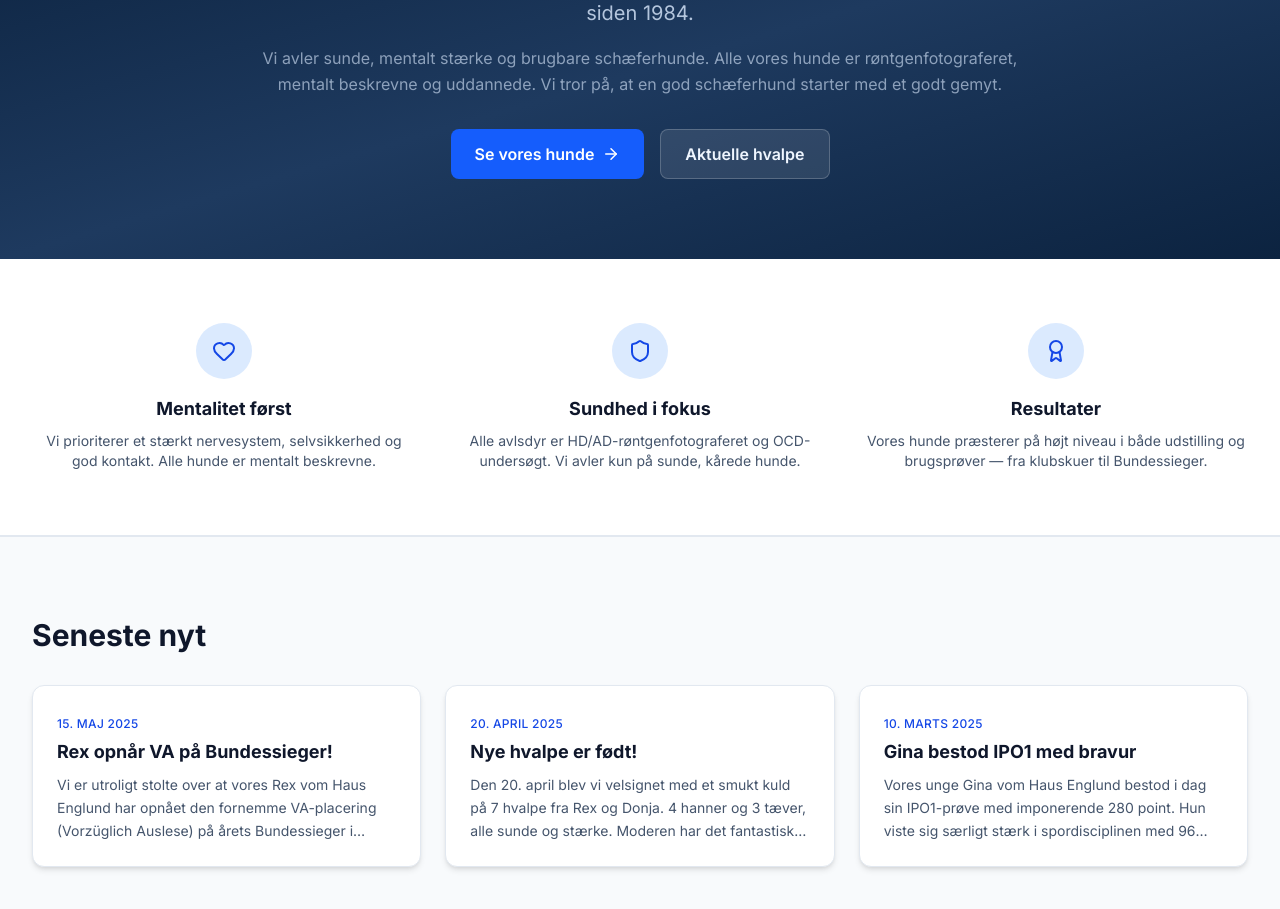
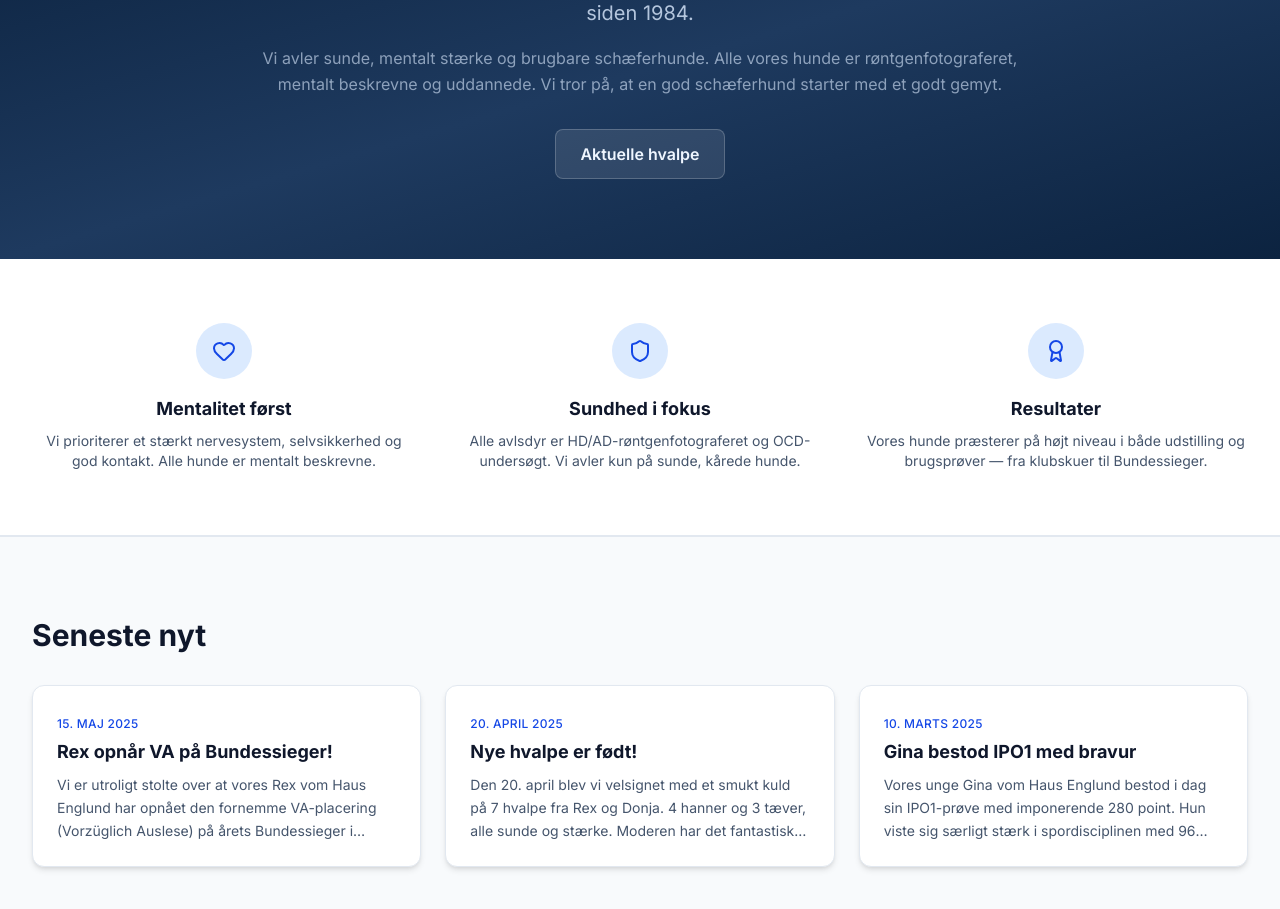
Before and after one commit to marienlund/kennel-englund, a Next.js app: page / in a window 1280 px wide. Shown: the part 780-1689 px from the top of the page. Built offline with nearby package versions, Linux system fonts and the light colour scheme; no server answers; the database is empty.

Commit message:
Remove Se vores hunde button from the homepage

```diff
--- a/src/app/page.tsx
+++ b/src/app/page.tsx
@@ -2,7 +2,7 @@ import Link from 'next/link'
 import { HOME_FEATURE_DEFAULTS } from '@/lib/home-features'
 import NewsCard from '@/components/NewsCard'
 import { getLatestNews } from '@/lib/data'
-import { ArrowRight, Heart, Shield, Award } from 'lucide-react'
+import { Heart, Shield, Award } from 'lucide-react'
 import { createServerSupabase } from '@/lib/supabase/server'
 import { createClient } from '@supabase/supabase-js'
 
@@ -94,12 +94,6 @@ export default async function HomePage() {
             </p>
             <div className="flex flex-wrap gap-4 justify-center">
               <Link
-                href="/hunde"
-                className="inline-flex items-center gap-2 bg-blue-600 hover:bg-blue-700 text-white font-semibold px-6 py-3 rounded-lg transition-colors"
-              >
-                Se vores hunde <ArrowRight size={18} />
-              </Link>
-              <Link
                 href="/hvalpe"
                 className="inline-flex items-center gap-2 bg-white/10 hover:bg-white/20 text-blue-50 font-semibold px-6 py-3 rounded-lg transition-colors border border-white/20"
               >
```
